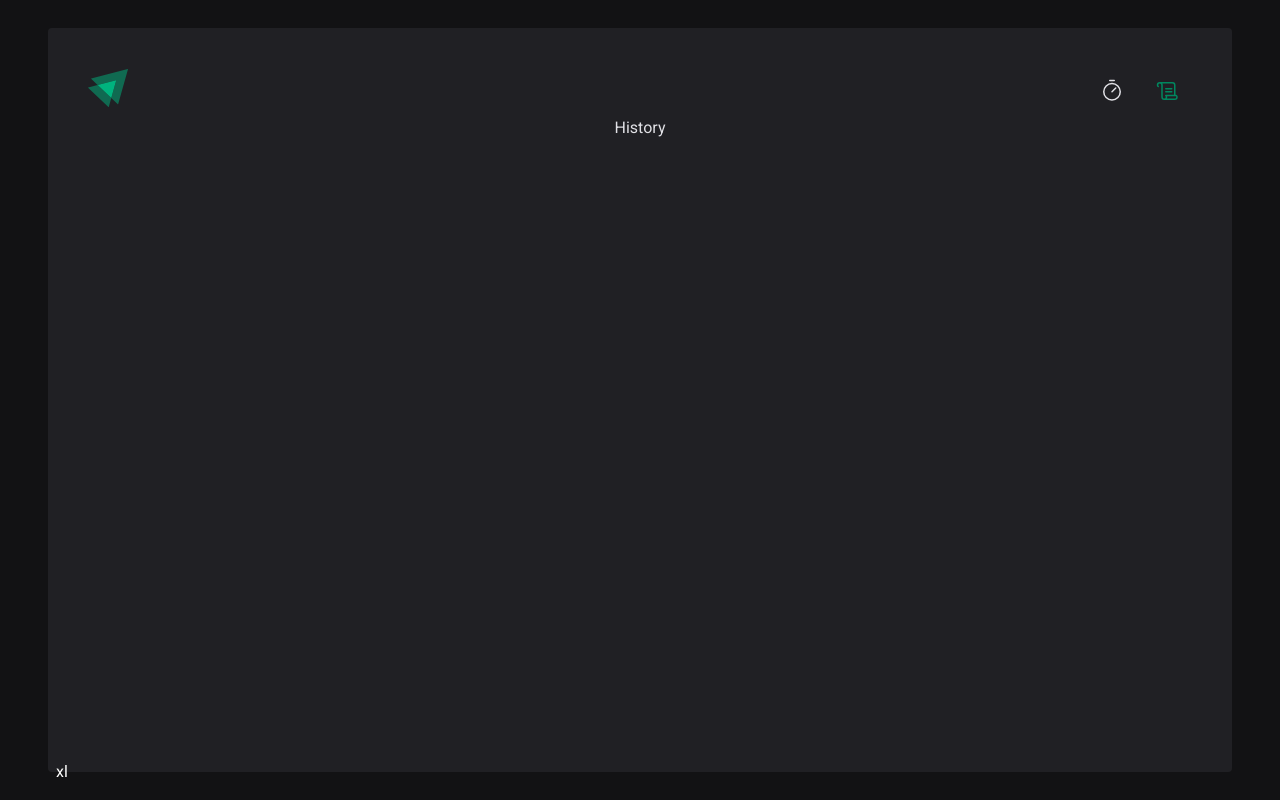
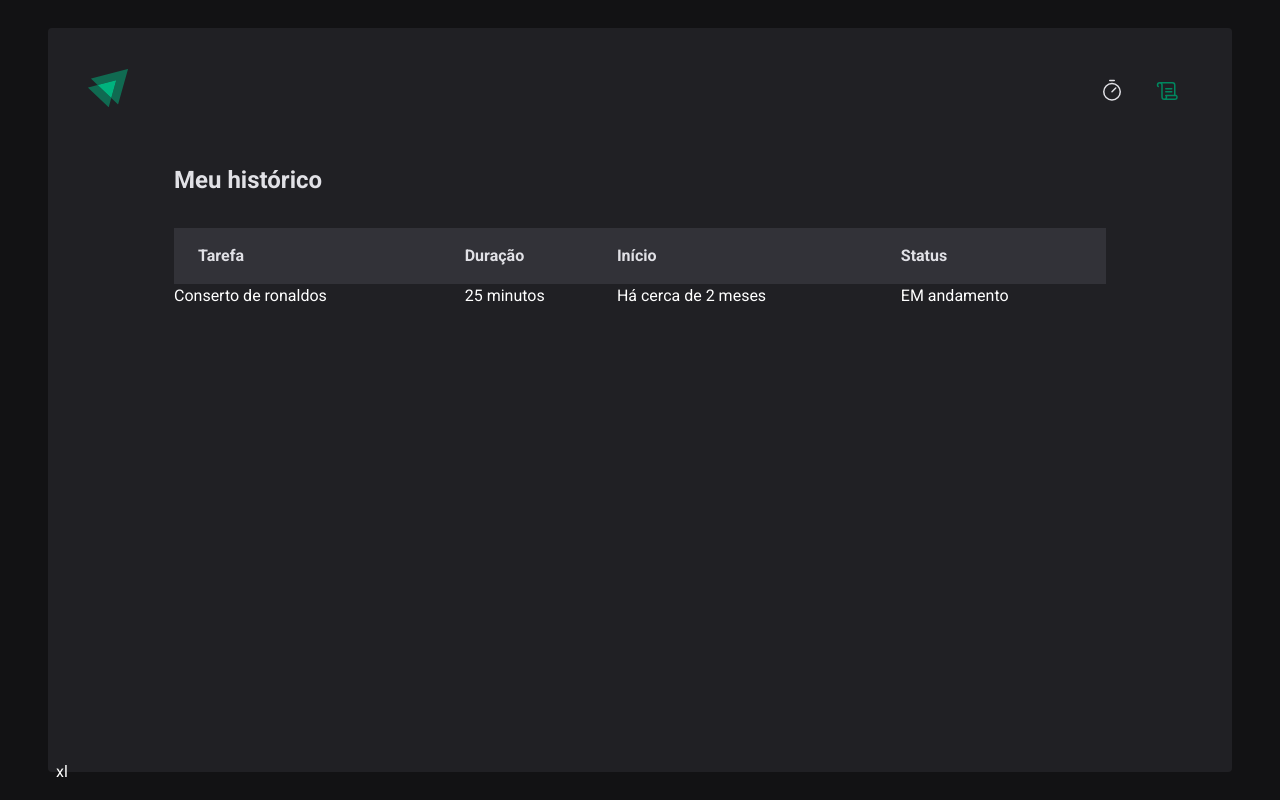
Before and after one commit to luksquitos/ignite-timer, a React (Vite) app: page /history in a window 1280 px wide. Built offline with nearby package versions, Linux system fonts and the light colour scheme.

Commit message:
feat: começando taskboard com tables

```diff
--- /dev/null
+++ b/src/components/Task.tsx
@@ -0,0 +1,9 @@
+
+
+export function Task(){
+  return (
+    <div className="">
+
+    </div>
+  )
+}
--- /dev/null
+++ b/src/components/TaskBoard.tsx
@@ -0,0 +1,22 @@
+export function TaskBoard(){
+  return (
+    <table className="mt-8 w-full border-collapse overflow-hidden">
+      <thead className="bg-gray3 rounded-tl-lg">
+        <tr className="text-gray7 h-14 ">
+          <th className="text-start pl-6">Tarefa</th>
+          <th className="text-start">Duração</th>
+          <th className="text-start">Início</th>
+          <th className="text-start pr-6">Status</th>
+        </tr>
+      </thead>
+      <tbody>
+        <tr className="text-white">
+          <td>Conserto de ronaldos</td>
+          <td>25 minutos</td>
+          <td>Há cerca de 2 meses</td>
+          <td>EM andamento</td>
+        </tr>
+      </tbody>
+    </table>
+  )
+}
--- a/src/pages/History.tsx
+++ b/src/pages/History.tsx
@@ -1,7 +1,10 @@
+import { TaskBoard } from "../components/TaskBoard";
+
 export function History(){
   return (
-    <>
-      <h1>History</h1>
-    </>
+    <main className="mt-12 w-[932px]">
+      <h1 className="text-2xl font-bold">Meu histórico</h1>
+      <TaskBoard />
+    </main>
   )
 }
```
